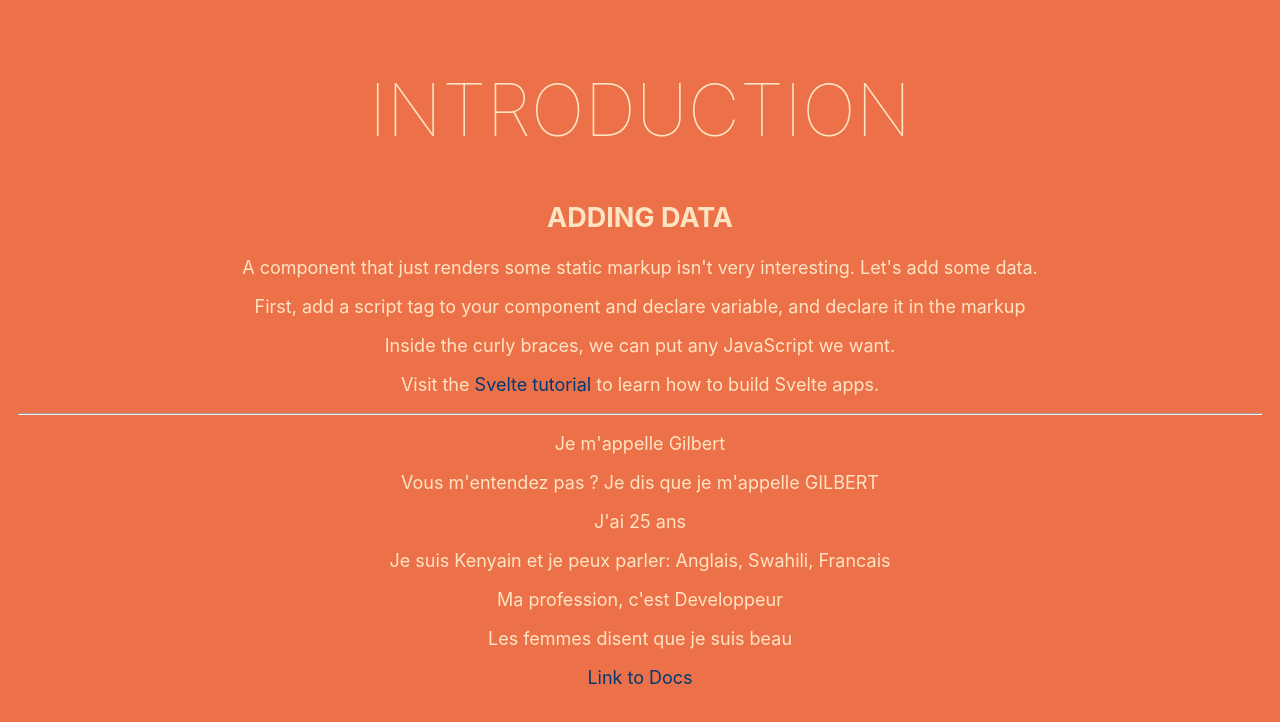
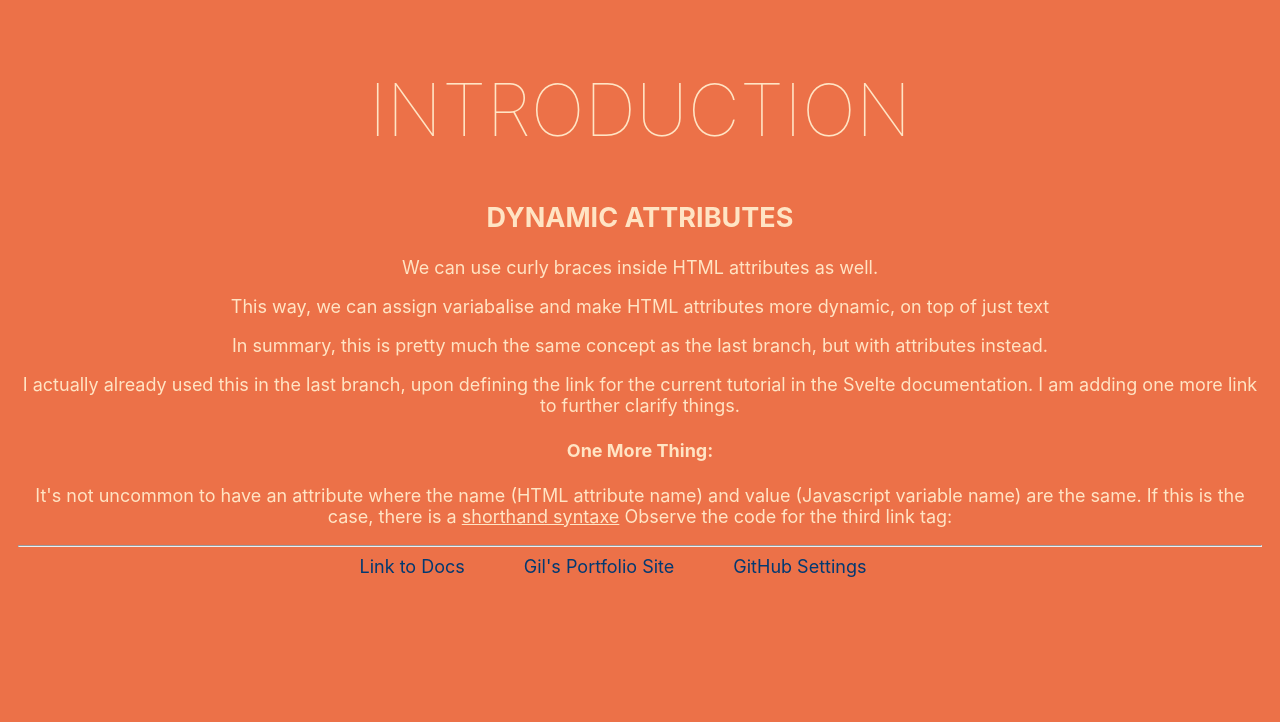
Before and after one commit to GillyRabutTsurwa/svelte-with-docs, a Svelte app: page / in a window 1280 px wide. Shown: the top 722 px of the page. Built offline with nearby package versions, Linux system fonts and the light colour scheme.

Commit message:
Dynamic Attributes

```diff
--- a/src/App.svelte
+++ b/src/App.svelte
@@ -1,36 +1,39 @@
 <script>
   let title = "Introduction";
-  let subtitle = "Adding Data";
+  let subtitle = "Dynamic Attributes";
 
-  const name = "Gilbert";
-  const age = 25;
-  const nationalité = "Kenyain";
-  const langues = ["Anglais", "Swahili", "Francais"];
-  const gagnePain = "Developpeur";
-  const estBeau = true;
   const currentTutoLink = "https://svelte.dev/tutorial/adding-data";
+  const portfolioSite = "https://gilbertrabuttsurwa.tech";
+
+  const href = "https://github.com/GillyRabutTsurwa";
 </script>
 
 <main>
   <div class="docs">
     <h1 class="docs__title">{title}</h1>
     <h2 class="docs__subtitle">{subtitle}</h2>
-    <p class="docs__text">A component that just renders some static markup isn't very interesting. Let's add some data.</p>
-    <p class="docs__text">First, add a script tag to your component and declare variable, and declare it in the markup</p>
-    <p class="docs__text">Inside the curly braces, we can put any JavaScript we want.</p>
-    <p>Visit the <a href="https://svelte.dev/tutorial" target="_blank">Svelte tutorial</a> to learn how to build Svelte apps.</p>
+    <p class="docs__text">We can use curly braces inside HTML attributes as well.</p>
+    <p class="docs__text">This way, we can assign variabalise and make HTML attributes more dynamic, on top of just text</p>
+    <p class="docs__text">In summary, this is pretty much the same concept as the last branch, but with attributes instead.</p>
+    <p class="docs__text">
+      I actually already used this in the last branch, upon defining the link for the current tutorial in the Svelte documentation. I am adding one
+      more link to further clarify things.
+    </p>
+    <h4>One More Thing:</h4>
+    <p class="docs__text">
+      It's not uncommon to have an attribute where the name (HTML attribute name) and value (Javascript variable name) are the same. If this is the
+      case, there is a <span class="underline">shorthand syntaxe</span> Observe the code for the third link tag:
+    </p>
   </div>
   <hr />
-  <div class="examples">
-    <p>Je m'appelle {name}</p>
-    <p>Vous m'entendez pas ? Je dis que je m'appelle {name.toUpperCase()}</p>
-    <p>J'ai {age} ans</p>
-    <p>Je suis {nationalité} et je peux parler: {langues.join(", ")}</p>
-    <p>Ma profession, c'est {gagnePain}</p>
-    <p>Les femmes disent que je suis {estBeau ? "beau" : "laide (quels mensonges)"}</p>
-  </div>
   <div class="links">
     <a href={currentTutoLink}>Link to Docs</a>
+    <a href={portfolioSite}>Gil's Portfolio Site</a>
+
+    <!-- so, with the shorthand method, instead of doing this: -->
+    <!-- <a href={href}>GitHub Settings</a> -->
+    <!-- we do: -->
+    <a {href}>GitHub Settings</a>
   </div>
 </main>
 
@@ -54,10 +57,17 @@
     font-size: 4em;
     font-weight: 100;
   }
-
   @media (min-width: 640px) {
     main {
       max-width: none;
     }
   }
+
+  .links > * {
+    margin-right: 3em;
+  }
+
+  .underline {
+    text-decoration: underline;
+  }
 </style>
```
Also changed, not shown: 1 other file (tests, documents, lock files or other folders).
